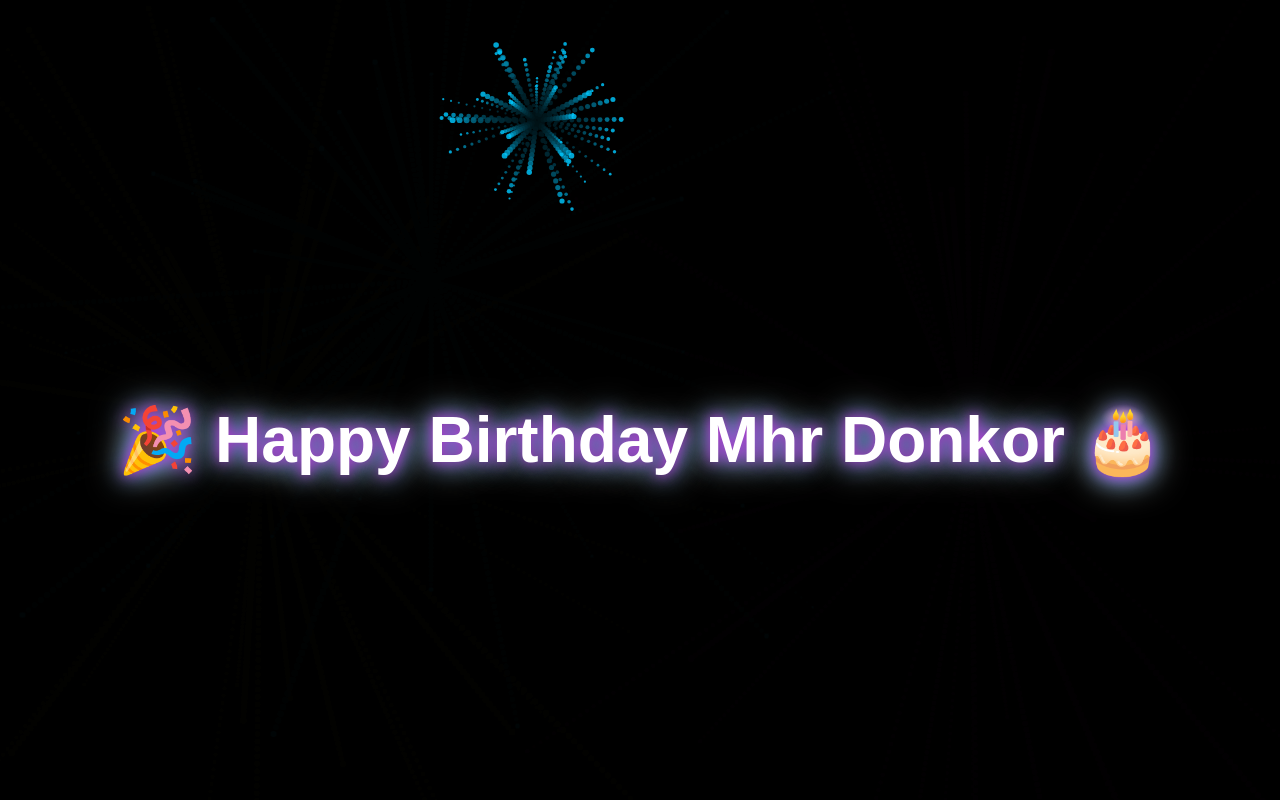
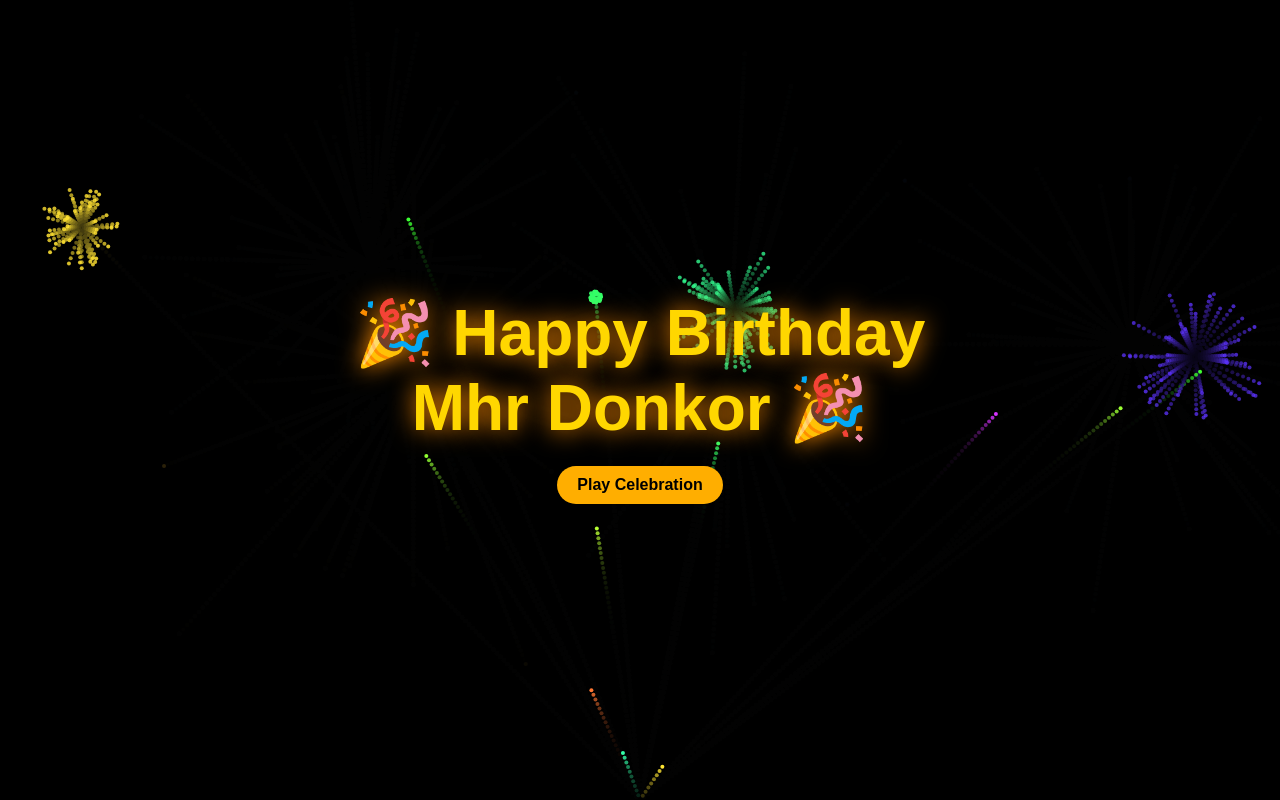
Before and after one commit to georgegyan/mhr-donkor-birthday-animation, a plain HTML site: page birthday.html in a window 1280 px wide. Drawn offline with Linux system fonts and the light colour scheme.

Commit message:
Made changes to file name

```diff
--- a/birthday.html
+++ b/birthday.html
@@ -5,137 +5,182 @@
   <meta name="viewport" content="width=device-width, initial-scale=1.0" />
   <title>Happy Birthday Mhr Donkor 🎉</title>
   <style>
-  html, body {
+    * {
       margin: 0;
       padding: 0;
+      box-sizing: border-box;
+    }
+    body {
+      height: 100vh;
+      background: radial-gradient(circle at center, #000, #020b1a 70%);
       overflow: hidden;
-    background: radial-gradient(circle at bottom, #021027 0%, #000 100%);
-    height: 100%;
-    width: 100%;
+      display: flex;
+      justify-content: center;
+      align-items: center;
+      flex-direction: column;
       color: #fff;
+      text-align: center;
       font-family: 'Poppins', sans-serif;
-    text-align: center;
+    }
+    h1 {
+      font-size: clamp(2rem, 5vw, 4rem);
+      color: #ffd700;
+      text-shadow: 0 0 20px #ffae00, 0 0 40px #ff6a00;
+      animation: glow 2s ease-in-out infinite alternate;
+    }
+    @keyframes glow {
+      from { text-shadow: 0 0 10px #ff6a00; }
+      to { text-shadow: 0 0 40px #ffae00; }
     }
 
-  h1 {
+    #fireworksCanvas {
       position: absolute;
-    top: 45%;
+      top: 0;
+      left: 0;
       width: 100%;
-    font-size: 2.5rem;
-    font-weight: 700;
-    color: #fff;
-    text-shadow: 0 0 20px #ff00c8, 0 0 40px #00c8ff, 0 0 60px #fff;
-    animation: glow 3s ease-in-out infinite alternate;
-    z-index: 2;
+      height: 100%;
+      z-index: -1;
     }
 
-  @keyframes glow {
-    from {
-      text-shadow: 0 0 10px #ff00c8, 0 0 20px #00c8ff, 0 0 30px #fff;
+    button {
+      margin-top: 20px;
+      background: #ffae00;
+      color: #000;
+      border: none;
+      padding: 10px 20px;
+      border-radius: 25px;
+      font-weight: bold;
+      cursor: pointer;
+      font-size: 1rem;
+      transition: all 0.3s;
     }
-    to {
-      text-shadow: 0 0 20px #00c8ff, 0 0 40px #ff00c8, 0 0 60px #fff;
-    }
-  }
-
-  canvas {
-    position: fixed;
-    top: 0;
-    left: 0;
-    z-index: 1;
-  }
-
-  @media (min-width: 768px) {
-    h1 {
-      font-size: 4rem;
-    }
+    button:hover {
+      background: #ffd700;
+      transform: scale(1.1);
     }
   </style>
 </head>
 <body>
-  <h1>🎉 Happy Birthday&nbsp;Mhr Donkor 🎂</h1>
-  <canvas id="fireworks"></canvas>
+  <canvas id="fireworksCanvas"></canvas>
+  <h1>🎉 Happy Birthday <br> Mhr Donkor 🎉</h1>
+  <button onclick="playCelebration()">Play Celebration</button>
 
-  <audio id="music" src="happy-birthday.mp3" autoplay loop></audio>
-
-  <audio id="boom1" src="firework1.mp3"></audio>
-  <audio id="boom2" src="firework2.mp3"></audio>
+  <audio id="music" src="happy_birthday.mp3"></audio>
+  <audio id="fireworksSound" src="fireworks.mp3"></audio>
 
   <script>
-    // --- Fireworks setup ---
-    const canvas = document.getElementById('fireworks');
-    const ctx = canvas.getContext('2d');
-    let cw, ch;
-    function resize() {
-      cw = canvas.width = window.innerWidth;
-      ch = canvas.height = window.innerHeight;
+    // Fireworks animation
+    const canvas = document.getElementById("fireworksCanvas");
+    const ctx = canvas.getContext("2d");
+    let cw = window.innerWidth;
+    let ch = window.innerHeight;
+    canvas.width = cw;
+    canvas.height = ch;
+
+    window.addEventListener("resize", () => {
+      cw = window.innerWidth;
+      ch = window.innerHeight;
+      canvas.width = cw;
+      canvas.height = ch;
+    });
+
+    let particles = [];
+
+    function random(min, max) {
+      return Math.random() * (max - min) + min;
     }
-    window.addEventListener('resize', resize);
-    resize();
 
-    const particles = [];
-    function random(min, max) { return Math.random() * (max - min) + min; }
+    class Firework {
+      constructor() {
+        this.x = cw / 2;
+        this.y = ch;
+        this.targetX = random(0, cw);
+        this.targetY = random(ch / 4, ch / 2);
+        this.size = 2;
+        this.speed = 5;
+        this.angle = Math.atan2(this.targetY - this.y, this.targetX - this.x);
+        this.exploded = false;
+        this.color = `hsl(${random(0, 360)}, 100%, 60%)`;
+      }
+
+      update() {
+        if (!this.exploded) {
+          this.x += Math.cos(this.angle) * this.speed;
+          this.y += Math.sin(this.angle) * this.speed;
+          if (Math.hypot(this.targetX - this.x, this.targetY - this.y) < 10) {
+            this.exploded = true;
+            for (let i = 0; i < 50; i++) {
+              particles.push(new Particle(this.x, this.y, this.color));
+            }
+          }
+        }
+      }
+
+      draw() {
+        if (!this.exploded) {
+          ctx.beginPath();
+          ctx.arc(this.x, this.y, this.size, 0, Math.PI * 2);
+          ctx.fillStyle = this.color;
+          ctx.fill();
+        }
+      }
+    }
 
     class Particle {
       constructor(x, y, color) {
         this.x = x;
         this.y = y;
+        this.size = 2;
+        this.speed = random(2, 6);
+        this.angle = random(0, Math.PI * 2);
+        this.gravity = 0.05;
+        this.opacity = 1;
+        this.decay = random(0.015, 0.03);
         this.color = color;
-        this.radius = random(1, 3);
-        this.alpha = 1;
-        this.angle = random(0, 2 * Math.PI);
-        this.speed = random(2, 8);
-        this.gravity = 0.05;
       }
+
       update() {
         this.x += Math.cos(this.angle) * this.speed;
         this.y += Math.sin(this.angle) * this.speed + this.gravity;
-        this.alpha -= 0.015;
+        this.opacity -= this.decay;
       }
+
       draw() {
-        ctx.globalAlpha = this.alpha;
         ctx.beginPath();
-        ctx.arc(this.x, this.y, this.radius, 0, 2 * Math.PI);
+        ctx.arc(this.x, this.y, this.size, 0, Math.PI * 2);
         ctx.fillStyle = this.color;
+        ctx.globalAlpha = this.opacity;
         ctx.fill();
         ctx.globalAlpha = 1;
       }
     }
 
-    function explode(x, y) {
-      const colors = ['#ff0043', '#ffb300', '#00c8ff', '#ffffff', '#39ff14'];
-      const color = colors[Math.floor(Math.random() * colors.length)];
-      for (let i = 0; i < 50; i++) {
-        particles.push(new Particle(x, y, color));
-      }
-      // Play random firework sound
-      const sound = Math.random() > 0.5 ? document.getElementById('boom1') : document.getElementById('boom2');
-      sound.currentTime = 0;
-      sound.play().catch(()=>{});
+    function animate() {
+      requestAnimationFrame(animate);
+      ctx.fillStyle = "rgba(0, 0, 0, 0.2)";
+      ctx.fillRect(0, 0, cw, ch);
+
+      if (Math.random() < 0.05) {
+        particles.push(new Firework());
       }
 
-    function loop() {
-      ctx.fillStyle = 'rgba(0, 0, 0, 0.2)';
-      ctx.fillRect(0, 0, cw, ch);
-      for (let i = particles.length - 1; i >= 0; i--) {
-        const p = particles[i];
+      particles.forEach((p, i) => {
         p.update();
         p.draw();
-        if (p.alpha <= 0) particles.splice(i, 1);
+        if (p.opacity <= 0) {
+          particles.splice(i, 1);
         }
-      requestAnimationFrame(loop);
+      });
     }
-    loop();
 
-    setInterval(() => {
-      explode(random(0.1 * cw, 0.9 * cw), random(0.1 * ch, 0.6 * ch));
-    }, 1200);
+    animate();
 
-    // start music when allowed (for mobile)
-    document.addEventListener('click', () => {
-      const music = document.getElementById('music');
-      if (music.paused) music.play().catch(()=>{});
-    });
+    function playCelebration() {
+      const music = document.getElementById("music");
+      const fireworksSound = document.getElementById("fireworksSound");
+      music.play();
+      fireworksSound.play();
+    }
   </script>
 </body>
 </html>
```
Also changed, not shown: 2 other files. Lines whose indentation alone changed are shown as unchanged.
